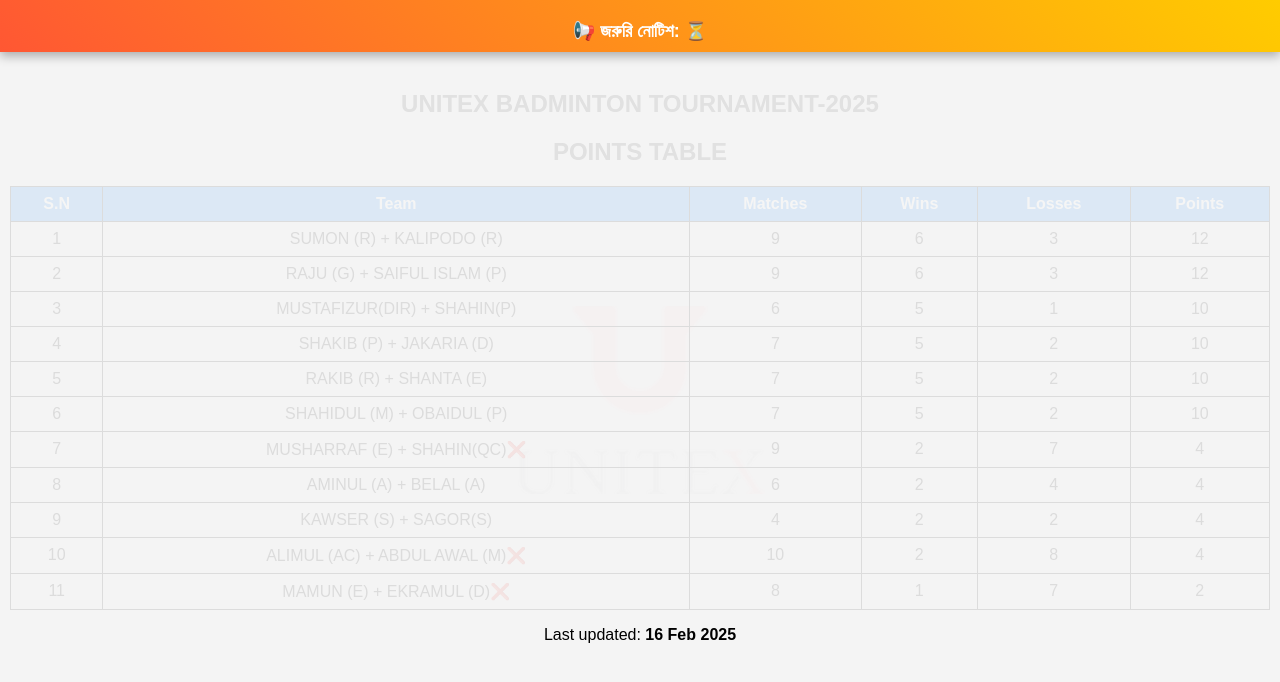
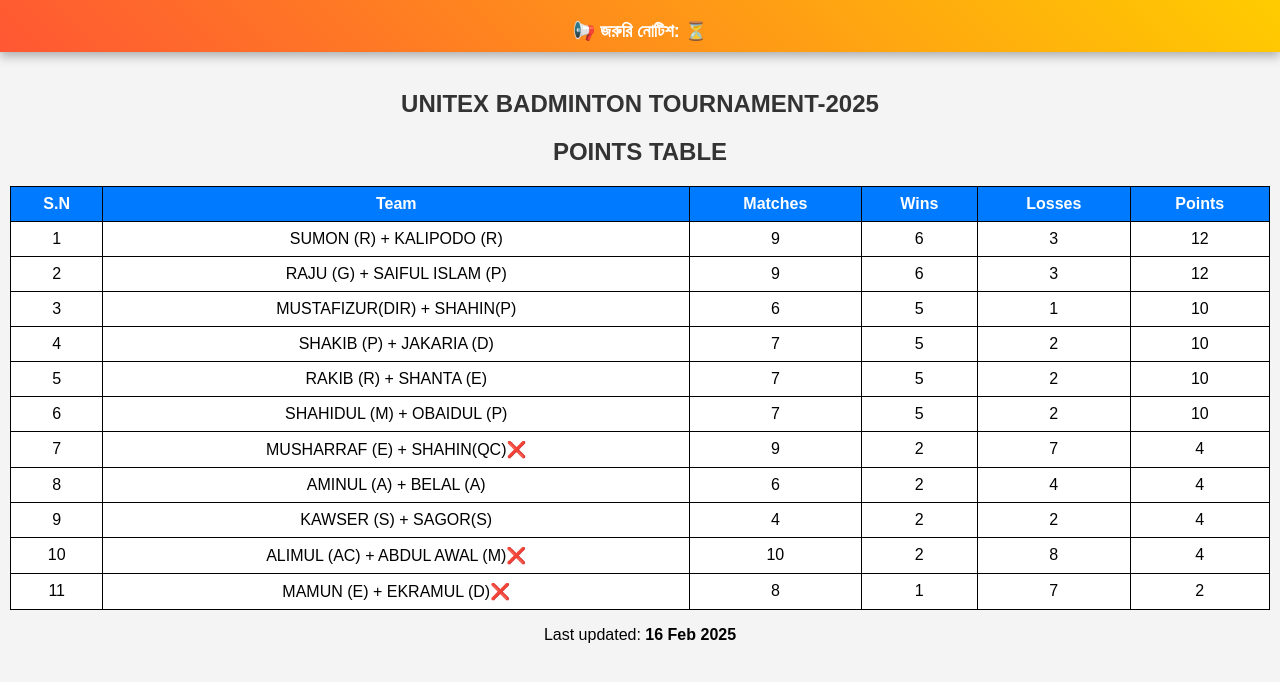
Before and after one commit to Rasel1998/BADMINTON-POINT-TABLE, a plain HTML site: page index.html in a window 1280 px wide. Drawn offline with Linux system fonts and the light colour scheme.

Commit message:
Update index.html

```diff
--- a/index.html
+++ b/index.html
@@ -50,19 +50,12 @@
             width: 100%;
             overflow-x: auto;
             margin-top: 60px;
-            position: relative;
-            background-image: url('logo.png'); /* 🔥 লোগোর URL */
-            background-size: 250px; /* লোগোর সাইজ */
-            background-repeat: no-repeat;
-            background-position: center;
-            background-attachment: fixed;
-            opacity: 0.1; /* ✅ লোগো হালকা করে দেওয়া */
         }
 
         table {
             width: 100%;
             border-collapse: collapse;
-            background: rgba(255, 255, 255, 0.8); /* ব্যাকগ্রাউন্ড হালকা সাদা */
+            background: #fff;
             min-width: 600px;
         }
 
```
